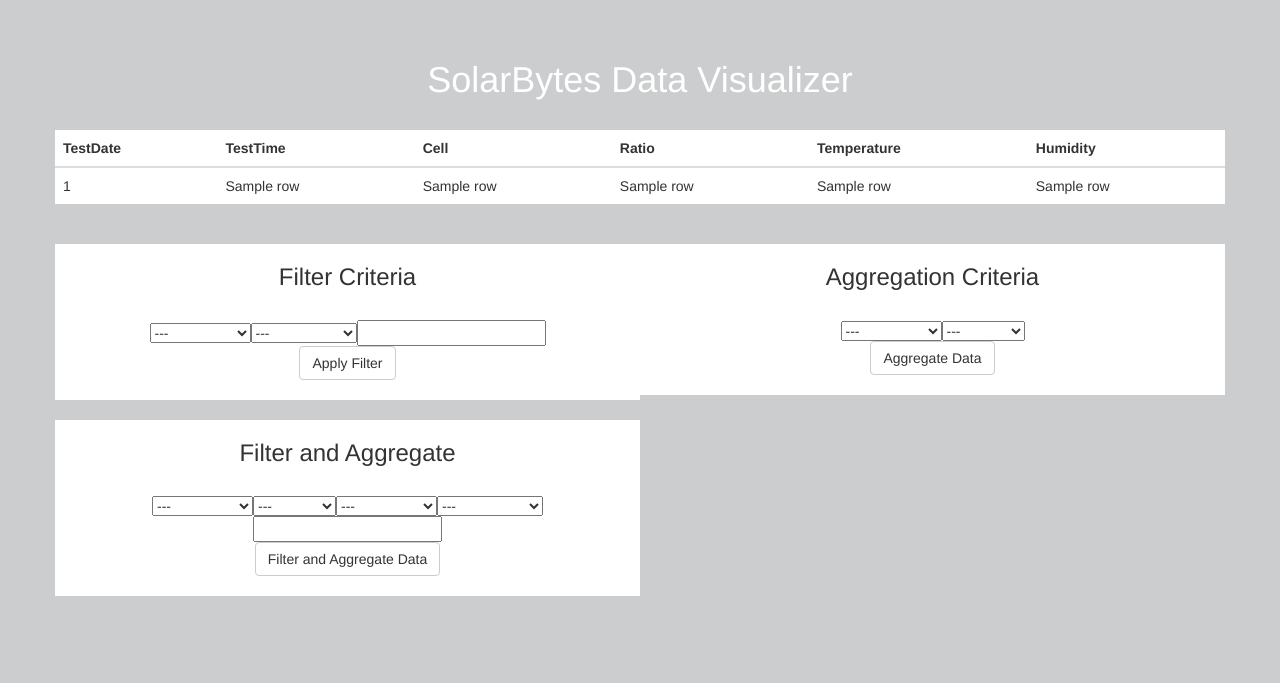
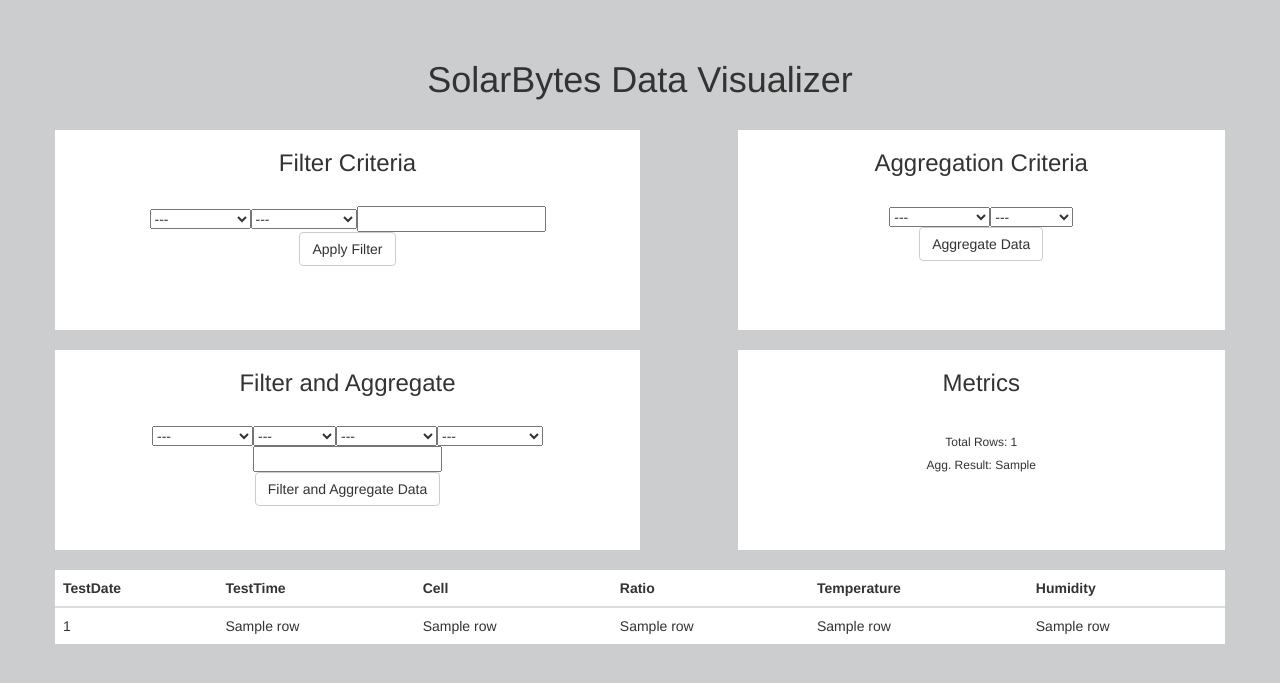
Before and after one commit to jrs33/SolarCellAutotest, a Flask app: template templates/data.html in a window 1280 px wide. Shown: the part 52-735 px from the top of the page. Run offline with Flask 2, Linux system fonts and the light colour scheme; the template is opened without the code that fills it: most values are stand-ins (such as "Sample title", 1, 10 or a date in 2020); some libraries are stand-ins or nearby versions.

Commit message:
UI fixes and front end edition for table summarizer

```diff
--- a/templates/data.html
+++ b/templates/data.html
@@ -23,38 +23,10 @@
                 </nav>
 		<div class="container">
 			<div class="row" align="center" style="margin-top:20px">
-				<h1 style="color:#ffffff">SolarBytes Data Visualizer</h1>
+				<h1>SolarBytes Data Visualizer</h1>
 			</div>
 			<div class="row" align="center" style="margin-top:20px">
-				<div class="col">
-					<table class="table" style="background-color: #ffffff">
-						<thead class="thead-dark">
-							<tr>
-								<th scope="col">TestDate</th>
-								<th scope="col">TestTime</th>
-								<th scope="col">Cell</th>
-								<th scope="col">Ratio</th>
-								<th scope="col">Temperature</th>
-								<th scope="col">Humidity</th>
-							</tr>
-						</thead>
-						<tbody>
-							{% for row in results %}
-							<tr>
-								<td>{{row[0]}}</td>
-								<td>{{row[1]}}</td>
-								<td>{{row[2]}}</td>
-								<td>{{row[3]}}</td>
-								<td>{{row[4]}}</td>
-								<td>{{row[5]}}</td>
-							</tr>
-							{% endfor %}
-						</tbody>
-					</table>
-				</div>
-			</div>
-			<div class="row" align="center" style="margin-top:20px">
-				<div class="col-sm-6" style="background-color:#ffffff">
+				<div class="col-sm-6" style="background-color:#ffffff;height:200px">
 					<h3>Filter Criteria</h3>
 					<br>
 					<form class="form-inline" method="POST" action="{{ url_for('filterQuery') }}">
@@ -84,7 +56,8 @@
 					</form>
 					<br>
 				</div>
-				<div class="col-sm-6" style="background-color:#ffffff">
+				<div class="col-sm-1"></div>
+				<div class="col-sm-5" style="background-color:#ffffff;height:200px">
 					<h3>Aggregation Criteria</h3>
 					<br>
 					<form class="form-inline" method="POST" action="{{ url_for('aggregateQuery') }}">
@@ -115,7 +88,7 @@
 				</div>
 			</div>
 			<div class="row" align="center" style="margin-top:20px">
-				<div class="col-sm-6" style="background-color:#ffffff">
+				<div class="col-sm-6" style="background-color:#ffffff;height:200px">
 					<h3>Filter and Aggregate</h3>
 					<br>
 					<form class="form-inline" method="POST" action="{{ url_for('filterAndAggregateQuery') }}">
@@ -161,6 +134,41 @@
 					</form>
 					<br>
 				</div>
+				<div class="col-sm-1"></div>
+				<div class="col-sm-5" style="background-color:#ffffff;height:200px">
+					<h3>Metrics</h3>
+					<br>
+					<h6>Total Rows: <span>{{ tableSize }}</span></h6>
+					<h6>Agg. Result: <span>{{ aggResult }}</span</h6>
+				</div>
+			</div>
+			<div class="row" align="center" style="margin-top:20px">
+				<div class="col">
+					<table class="table" style="background-color: #ffffff">
+						<thead class="thead-dark">
+							<tr>
+								<th scope="col">TestDate</th>
+								<th scope="col">TestTime</th>
+								<th scope="col">Cell</th>
+								<th scope="col">Ratio</th>
+								<th scope="col">Temperature</th>
+								<th scope="col">Humidity</th>
+							</tr>
+						</thead>
+						<tbody>
+							{% for row in results %}
+							<tr>
+								<td>{{row[0]}}</td>
+								<td>{{row[1]}}</td>
+								<td>{{row[2]}}</td>
+								<td>{{row[3]}}</td>
+								<td>{{row[4]}}</td>
+								<td>{{row[5]}}</td>
+							</tr>
+							{% endfor %}
+						</tbody>
+					</table>
+				</div>
 			</div>
 		</div>
 	</body>
```
